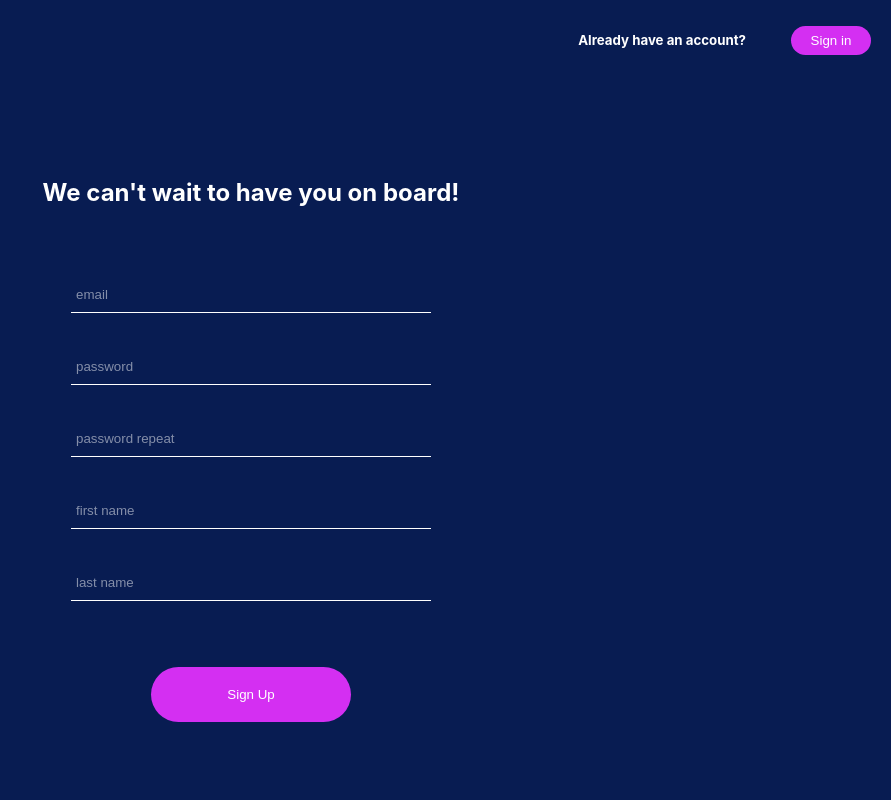
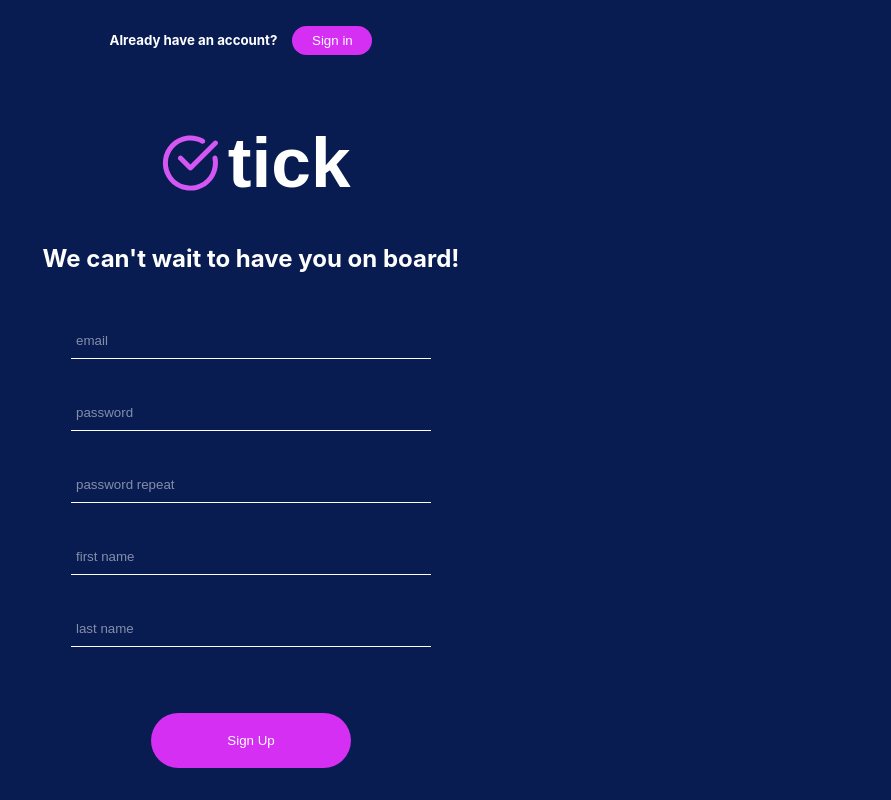
Before and after one commit to FrancescoBurchielli/todo-app, a React (Create React App) app in the folder frontend/: page /sign-up in a window 1280 px wide. Shown: the whole page, without its empty margins (389-1280 px from the left). Built offline with nearby package versions, Linux system fonts and the light colour scheme.

Commit message:
fixed some styling bugs, e.g. with text messages

```diff
--- a/frontend/src/components/Navbar/styles.tsx
+++ b/frontend/src/components/Navbar/styles.tsx
@@ -6,7 +6,7 @@ export const Container = styled.div`
     top: 0;
     padding: 40px 20px;
     width: 100%;
-    height: 10%;
+    height: 150px;
     display: flex;
     justify-content: space-between;
     align-items: center;
--- a/frontend/src/pages/CreateUpdateTodo/index.tsx
+++ b/frontend/src/pages/CreateUpdateTodo/index.tsx
@@ -37,15 +37,15 @@ export const CreateUpdateTodo = () => {
       setCreateUpdateTodoError(errors);
     } else {
       if (authTokens && authTokens.access) {
-        if(todoToBeUpdated){
-          updateTodo({...todoToBeUpdated,description}, authTokens.access)
+        if (todoToBeUpdated) {
+          updateTodo({ ...todoToBeUpdated, description }, authTokens.access)
             .then((response) => {
               navigate("/");
             })
             .catch((error) => {
               console.log(error);
             });
-        }else{
+        } else {
           createTodo(description, authTokens.access)
             .then((response) => {
               navigate("/");
@@ -65,11 +65,11 @@ export const CreateUpdateTodo = () => {
       <Navbar />
       <Container>
         <Form onSubmit={onSubmitHandler}>
-          <BigText>
+          <h2 id="message">
             {todoToBeUpdated
               ? "Update your description below"
               : "What else do you want to get done today?"}
-          </BigText>
+          </h2>
           <Input
             id="newTodo"
             type="text"
--- a/frontend/src/pages/CreateUpdateTodo/styles.tsx
+++ b/frontend/src/pages/CreateUpdateTodo/styles.tsx
@@ -3,11 +3,9 @@ import styled from "styled-components";
 export const Container = styled.div`
     width: 100%;
     height: 100%;
-
     display: flex;
     flex-direction: column;
     justify-content: center;
     align-items: center;
     background: ${props => props.theme.backgroundColorMain};
-
 `
--- a/frontend/src/pages/Home/index.tsx
+++ b/frontend/src/pages/Home/index.tsx
@@ -96,9 +96,9 @@ export const Home = () => {
     <>
       <Navbar />
       <Container>
-        <BigText>
+        <h2 id="welcomeSentence">
           {getWelcomeSentence()}
-        </BigText>
+        </h2>
         {loading && <Loading/>}
         {todos && todos.map((todo) => {
           return (
--- a/frontend/src/pages/Home/styles.tsx
+++ b/frontend/src/pages/Home/styles.tsx
@@ -8,7 +8,10 @@ export const Container = styled.div`
     justify-content: center;
     align-items: center;
     background: ${props => props.theme.backgroundColorMain};
-
-
+    #welcomeSentence{
+        color: white;
+        text-align: center;
+        margin: 20px 20px;
+    }
 
 `
--- a/frontend/src/pages/SignIn/index.tsx
+++ b/frontend/src/pages/SignIn/index.tsx
@@ -15,6 +15,7 @@ import {
 import { FormErrors } from "../../interfaces";
 import { checkForm } from "./utils/checkForm";
 import { AuthContext } from "../../context/AuthContext";
+import Logo from "../../assets/logo.svg"
 
 export const SignIn = () => {
   const navigate = useNavigate();
@@ -65,8 +66,9 @@ export const SignIn = () => {
         <SmallText>Don't have an account yet?</SmallText>
         <SmallButton onClick={() => navigate("/sign-up")}>Sign Up</SmallButton>
       </Header>
+      <img id="logo" src={Logo} alt="logo"/>
       <Form onSubmit={onSubmitHandler}>
-        <BigText>Welcome back!</BigText>
+        <h2 id="message">Welcome back!</h2>
         <Input
           id="email"
           type="email"
--- a/frontend/src/pages/SignUp/index.tsx
+++ b/frontend/src/pages/SignUp/index.tsx
@@ -15,6 +15,7 @@ import {
   BigButton,
 } from "../../styles/components";
 import { checkForm } from "./utils/checkForm";
+import Logo from "../../assets/logo.svg"
 
 export const SignUp = () => {
   const navigate = useNavigate();
@@ -85,8 +86,9 @@ export const SignUp = () => {
         <SmallText>Already have an account?</SmallText>
         <SmallButton onClick={() => navigate("/sign-in")}>Sign in</SmallButton>
       </Header>
+      <img id="logo" src={Logo} alt="logo"/>
       <Form onSubmit={onSubmitHandler}>
-        <BigText>We can't wait to have you on board!</BigText>
+        <h2 id="message">We can't wait to have you on board!</h2>
         <Input
           id="email"
           type="email"
--- a/frontend/src/pages/SomethingWentWrong/index.tsx
+++ /dev/null
@@ -1,16 +0,0 @@
-import { useNavigate } from "react-router-dom"
-import { Container,MessageText,TakeMeToSignInButton} from "./styles"
-import SadPokemon from "../../assets/sadPokemon.png"
-
-export const SomethingWentWrong = () => {
-
-  const navigate = useNavigate();
-
-  return (
-    <Container>
-      <MessageText>Oops, something went wrong...</MessageText>
-      <img id="image" src={SadPokemon}/>
-      <TakeMeToSignInButton onClick={()=>navigate(-1)}>Try again</TakeMeToSignInButton>
-    </Container>
-  )
-}
--- a/frontend/src/pages/SomethingWentWrong/styles.tsx
+++ /dev/null
@@ -1,29 +0,0 @@
-import styled from 'styled-components'
-import { BaseButton } from '../../styles/components'
-
-
-export const Container = styled.div`
-  width: 100%;
-  height: 100%;
-  display: flex;
-  flex-direction: column;
-  align-items: center;
-  justify-content: center;
-
-  #image{
-    width: 300px;
-    height: auto;
-  }
-`
-
-export const MessageText = styled.h1`
-    margin: 20px;
-    text-align: center;
-`
-
-
-export const TakeMeToSignInButton = styled(BaseButton)`
-  width: 200px;
-  margin-top: 30px;
-  padding: 20px 10px;
-`
--- a/frontend/src/routes/routes.tsx
+++ b/frontend/src/routes/routes.tsx
@@ -3,7 +3,6 @@ import { Home } from "../pages/Home";
 import { SignIn } from "../pages/SignIn";
 import { SignUp } from "../pages/SignUp";
 import { SignUpSuccess } from "../pages/SignUpSuccess"
-import { SomethingWentWrong } from "../pages/SomethingWentWrong";
 
 export const routes = [
     {
@@ -24,7 +23,4 @@ export const routes = [
     {
         path: "/sign-in", element: <SignIn/>
     },
-    {
-        path: "/something-went-wrong", element: <SomethingWentWrong/>
-    },
 ];
--- a/frontend/src/styles/components.tsx
+++ b/frontend/src/styles/components.tsx
@@ -5,8 +5,14 @@ export const Container = styled.div`
   width: 100%;
   display: flex;
   flex-direction: column;
+  align-items: center;
   background: ${props => props.theme.backgroundColorMain};
   color: white;
+  #logo{
+    margin-top: 50px;
+    width: 200px;
+    height: auto;
+  }
 `;
 
 export const Header = styled.div`
@@ -19,23 +25,22 @@ export const Header = styled.div`
 export const SmallText = styled.h5`
   color:white;
   text-align:center;
-  margin: 0px;
-  padding: 0px 30px;
+  margin:0px;
 `;
 
 export const BigText = styled.h2`
   color: white;
   text-align:center;
-  margin-bottom:70px;
-  padding: 0px 30px;
-
+  margin: 0px;
+  //margin: 40px;
+  //padding: 40px;
+  //box-sizing: border-box;
 `;
 
 export const VeryBigText = styled.h1`
   color: white;
   text-align:center;
-  margin-bottom:40px;
-  padding: 0px 30px;
+  margin:0px;
 `;
 
 export const Form = styled.form`
@@ -45,6 +50,11 @@ export const Form = styled.form`
   justify-content: center;
   align-items: center;
   width: 100%;
+  #message{
+    color: white;
+    margin-bottom: 50px;
+    text-align: center;
+  }
 `;
 
 export const Input = styled.input`
```
Lines whose indentation alone changed are shown as unchanged.
